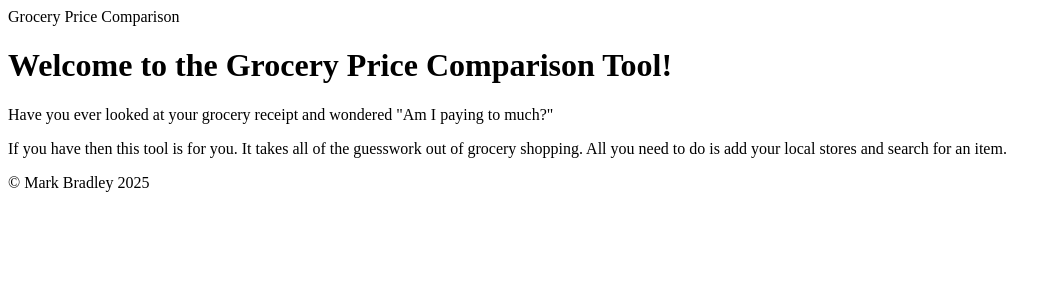
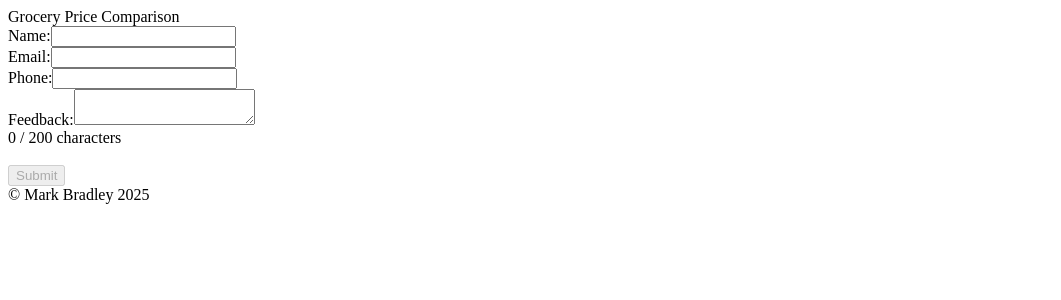
Before and after one commit to mark-bradley1/Unit1-Final-Project-Price-Comparison, a React (Vite) app in the folder Grocery-Price-Comparison/: page / in a window 1280 px wide. Shown: the top 300 px of the page, without its empty margins (0-1061 px from the left). Built offline with nearby package versions, Linux system fonts and the light colour scheme.

Commit message:
updated form and added to App to test

```diff
--- a/Grocery-Price-Comparison/src/App.jsx
+++ b/Grocery-Price-Comparison/src/App.jsx
@@ -1,26 +1,27 @@
 import { useState } from 'react'
-import { BrowserRouter as Router, Routes, Route } from 'react-router'
-import './App.css'
+// import { BrowserRouter as Router, Routes, Route } from 'react-router'
+// import './App.css'
 import Header from './components/layout/Header'
 import Footer from './components/layout/Footer'
-import AboutPage from './components/pages/AboutPage'
+// import AboutPage from './components/pages/AboutPage'
 import ContactPage from './components/pages/ContactPage'
-import ComparisonPage from './components/pages/ComparisonPage'
-import CartPage from './components/pages/CartPage'
-import HomePage from './components/pages/HomePage'
+// import ComparisonPage from './components/pages/ComparisonPage'
+// import CartPage from './components/pages/CartPage'
+// import HomePage from './components/pages/HomePage'
 
 function App() {
 
   return (
     <>
      <Header />
-     <Routes>
+     <ContactPage />
+     {/* <Routes>
         <Route path="/" element={<HomePage />} />
         <Route path="/about" element={<AboutPage />} />
         <Route path="/contact" element={<ContactPage />} />
         <Route path="/cart" element={<CartPage />} />
         <Route path="/comparison" element={<ComparisonPage />} />
-     </Routes>
+     </Routes> */}
      <Footer />
     </>
   )
--- a/Grocery-Price-Comparison/src/components/Form.jsx
+++ b/Grocery-Price-Comparison/src/components/Form.jsx
@@ -5,7 +5,8 @@ function Form() {
     const [formData, setFormData] = useState({
         name: "",
         email: "",
-        feedback: "",
+        phone: "",
+        contact: "",
     });
 
     function handleChange(e) {
@@ -15,10 +16,10 @@ function Form() {
 
     function handleSubmit(e) {
         e.preventDefault();
-        alert("Thanks for feedback");
+        alert("Thanks for reaching out");
     }
 
-    const isFormValid = formData.name && formData.email && formData.feedback;
+    const isFormValid = formData.name && formData.email && formData.contact;
 
     return (
         <div className="container">
@@ -31,11 +32,15 @@ function Form() {
                     <input type="email" name="email" value={formData.email} onChange={handleChange} required/>
                 </label>
                 <br />
+                <label>Phone:
+                    <input type="tel" name="phone" value={formData.phone} onChange={handleChange} required/>
+                </label>
+                <br />
                 <label>Feedback:
-                    <textarea type="text" name="feedback" maxLength="200" value={formData.feedback} onChange={handleChange} required />
+                    <textarea type="text" name="feedback" maxLength="200" value={formData.contact} onChange={handleChange} required />
                 </label>
                 <div className="char-counter">
-                    {formData.feedback.length} / 200 characters
+                    {formData.contact.length} / 200 characters
                 </div>
                 <br />
                 <button type="submit" disabled={!isFormValid}>
--- a/Grocery-Price-Comparison/src/components/pages/ContactPage.jsx
+++ b/Grocery-Price-Comparison/src/components/pages/ContactPage.jsx
@@ -1,5 +1,14 @@
+// import { Form } from "react-router"
+import Form from "../Form"
+
 const ContactPage = () => {
     return (
-        <></>
+        <>
+            <div>
+                <Form />
+            </div>
+        </>
     )
 }
+
+export default ContactPage;
```
